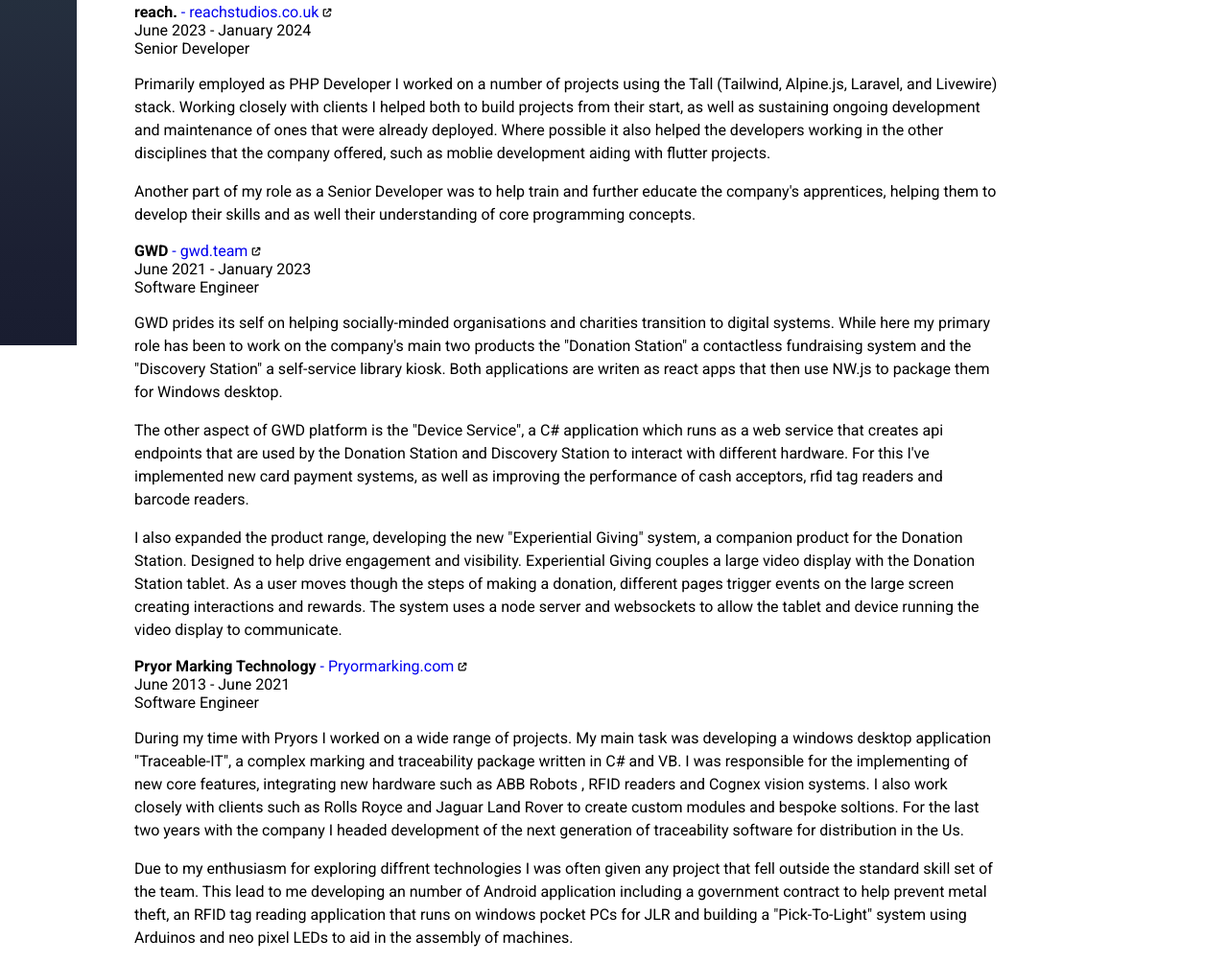
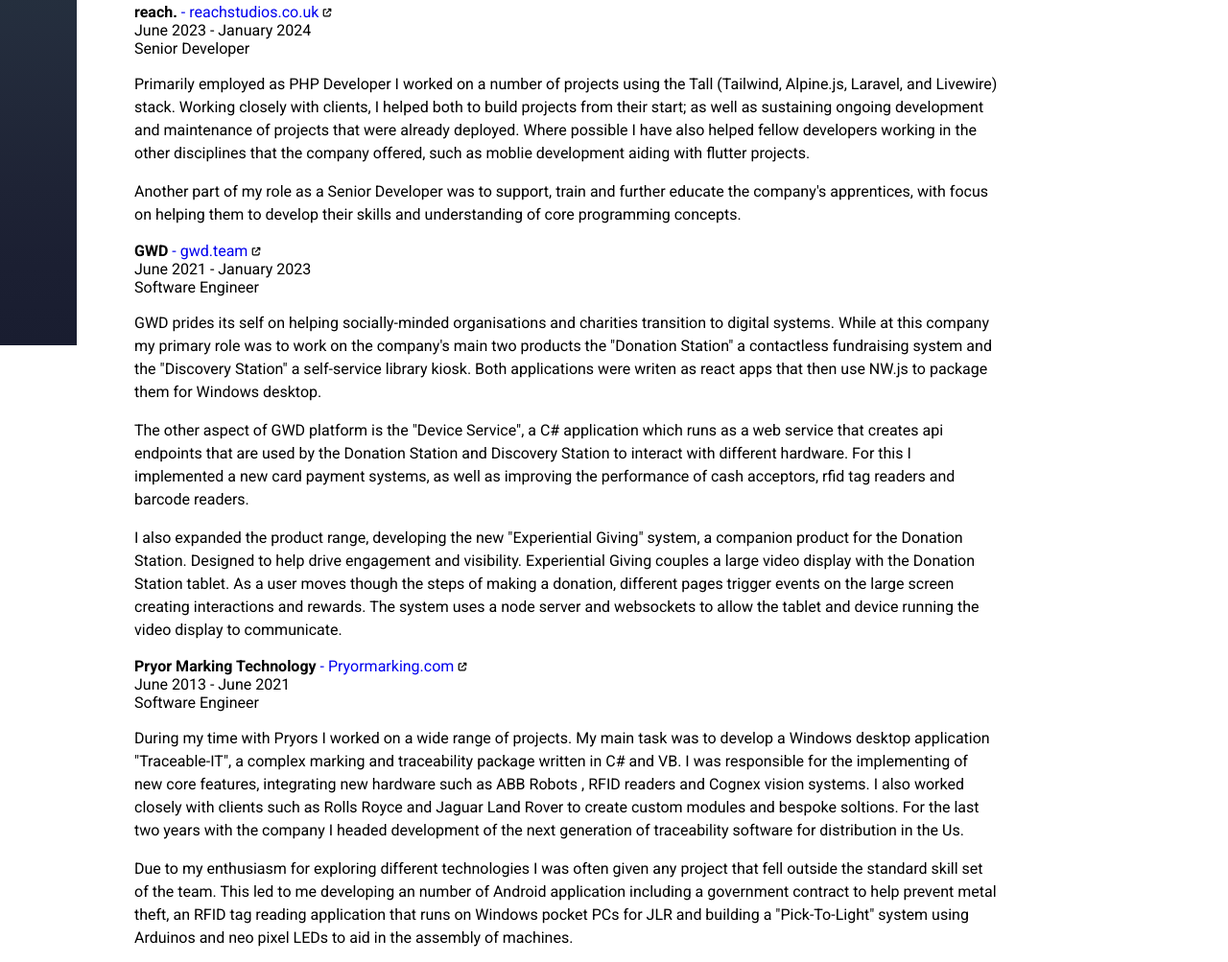
Before and after one commit to TeaPoweredCode/Robert-Walker.com, a Gatsby site: page /cv in a window 1280 px wide. Shown: the part 460-1463 px from the top of the page at 96% size. Built offline with nearby package versions, Linux system fonts and the light colour scheme; Gatsby itself is replaced by a stand-in of ours.

Commit message:
cv update

```diff
--- a/src/pages/cv.js
+++ b/src/pages/cv.js
@@ -80,24 +80,24 @@
           <EmploymentPlace place="reach." site="reachstudios.co.uk" siteUrl="https://reachstudios.co.uk/" time="June 2023 - January 2024" jobTitle="Senior Developer">
             <p>
               Primarily employed as PHP Developer I worked on a number of projects using the Tall (Tailwind, Alpine.js, Laravel, and Livewire) stack.
-              Working closely with clients I helped both to build projects from their start, as well as sustaining ongoing development and maintenance of ones that were already deployed.
-              Where possible it also helped the developers working in the other disciplines that the company offered, such as moblie development aiding with flutter projects.
+              Working closely with clients, I helped both to build projects from their start; as well as sustaining ongoing development and maintenance of projects that were already deployed.
+              Where possible I have also helped fellow developers working in the other disciplines that the company offered, such as moblie development aiding with flutter projects.
             </p>
             <p>
-              Another part of my role as a Senior Developer was to help train and further educate the company's apprentices, helping them to develop their skills and as well their
-              understanding of core programming concepts.
+              Another part of my role as a Senior Developer was to support, train and further educate the company's apprentices,
+              with focus on helping them to develop their skills and understanding of core programming concepts.
             </p>
           </EmploymentPlace>
 
           <EmploymentPlace place="GWD" site="gwd.team" siteUrl="https://gwd.team/" time="June 2021 - January 2023" jobTitle="Software Engineer">
             <p>
               GWD prides its self on helping socially-minded organisations and charities transition to digital systems.
-              While here my primary role has been to work on the company's main two products the "Donation Station" a contactless fundraising system
-              and the "Discovery Station" a self-service library kiosk. Both applications are writen as react apps that then use NW.js to package them for Windows desktop.
+              While at this company my primary role was to work on the company's main two products the "Donation Station" a contactless fundraising system
+              and the "Discovery Station" a self-service library kiosk. Both applications were writen as react apps that then use NW.js to package them for Windows desktop.
             </p>
             <p>
               The other aspect of GWD platform is the "Device Service", a C# application which runs as a web service that creates api endpoints that are used by the
-              Donation Station and Discovery Station to interact with different hardware. For this I've implemented new card payment systems, as well as improving
+              Donation Station and Discovery Station to interact with different hardware. For this I implemented a new card payment systems, as well as improving
               the performance of cash acceptors, rfid tag readers and barcode readers.
             </p>
             <p>
@@ -111,22 +111,22 @@
           <EmploymentPlace place="Pryor Marking Technology" site="Pryormarking.com" siteUrl="http://www.pryormarking.com/" time="June 2013 - June 2021" jobTitle="Software Engineer">
             <p>
               During my time with Pryors I worked on a wide range of projects.
-              My main task was developing a windows desktop application "Traceable-IT", a complex marking and traceability package written in C# and VB.
+              My main task was to develop a Windows desktop application "Traceable-IT", a complex marking and traceability package written in C# and VB.
 			        I was responsible for the implementing of new core features, integrating new hardware such as ABB Robots , RFID readers and Cognex vision systems.
-			        I also work closely with clients such as Rolls Royce and Jaguar Land Rover to create custom modules and bespoke soltions.
+			        I also worked closely with clients such as Rolls Royce and Jaguar Land Rover to create custom modules and bespoke soltions.
 			        For the last two years with the company I headed development of the next generation of traceability software for distribution in the Us.
             </p>
             {/*
              <p>
-              Secondly with my background in web development I've was tasked with developing of a range a web sites. These have included;
+              Secondly with my background in web development I was tasked with developing of a range a web sites. These have included;
               A ticketing and project management tool, sites for manage language translations and documentation for the desktop apps,
-              web apis for tracking parts in manufacturing plants and the latest site I worked on was a software licence keys management.
+              web apis for tracking parts in manufacturing plants. The latest site I worked on was a software licence keys management.
             </p>
             */}
             <p>
-              Due to my enthusiasm for exploring diffrent technologies I was often given any project that fell outside the standard skill set of the team.
-			        This lead to me developing an number of Android application including a government contract to help prevent metal theft,
-              an RFID tag reading application that runs on windows pocket PCs for JLR and
+              Due to my enthusiasm for exploring different technologies I was often given any project that fell outside the standard skill set of the team.
+			        This led to me developing an number of Android application including a government contract to help prevent metal theft,
+              an RFID tag reading application that runs on Windows pocket PCs for JLR and
               building a "Pick-To-Light" system using Arduinos and neo pixel LEDs to aid in the assembly of machines.
             </p>
           </EmploymentPlace>
```
